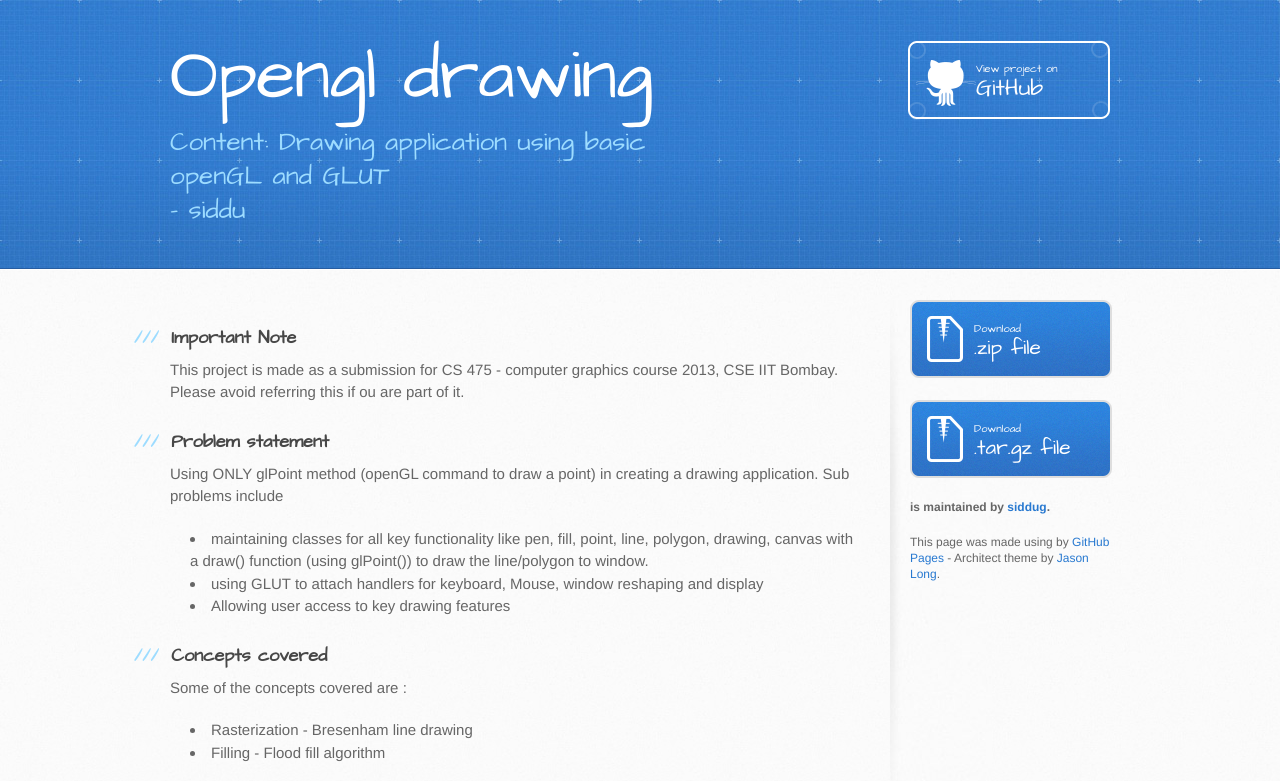
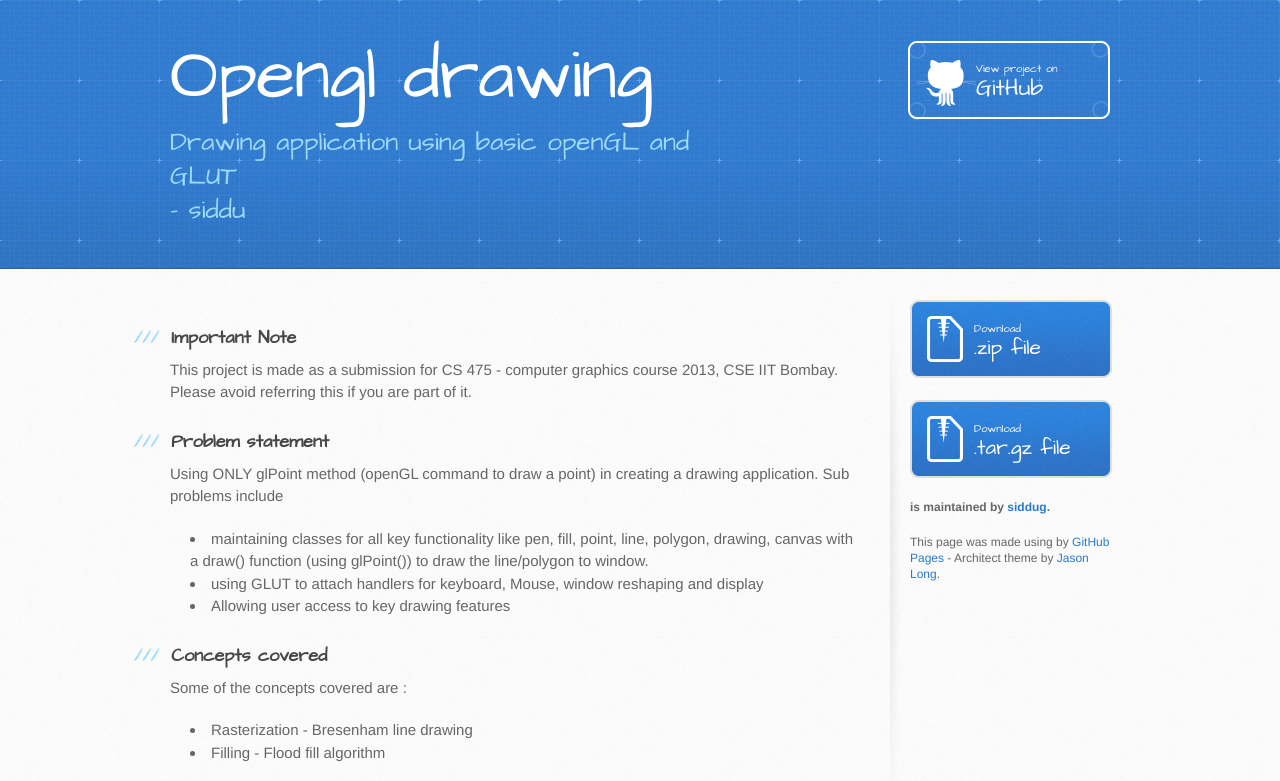
Before and after one commit to siddug/opengl_drawing, a plain HTML site: page index.html in a window 1280 px wide. Shown: the top 781 px of the page. Drawn offline with Linux system fonts and the light colour scheme.

Commit message:
Update index.html

```diff
--- a/index.html
+++ b/index.html
@@ -20,7 +20,7 @@
     <header>
       <div class="inner">
         <h1>Opengl drawing</h1>
-        <h2>Content: Drawing application using basic openGL and GLUT </h2>
+        <h2>Drawing application using basic openGL and GLUT </h2>
         <h2> - siddu </h2>
         <a href="https://github.com/siddug/opengl_drawing" class="button"><small>View project on</small>GitHub</a>
       </div>
@@ -31,7 +31,7 @@
         <section id="main-content">
 <h3>
 <a name="note" class="anchor" href="#note"><span class="octicon octicon-link"></span></a>Important Note</h3>
-<p>This project is made as a submission for CS 475 - computer graphics course 2013, CSE IIT Bombay. Please avoid referring this if ou are part of it.
+<p>This project is made as a submission for CS 475 - computer graphics course 2013, CSE IIT Bombay. Please avoid referring this if you are part of it.
 </p>
 
 <h3>
```
